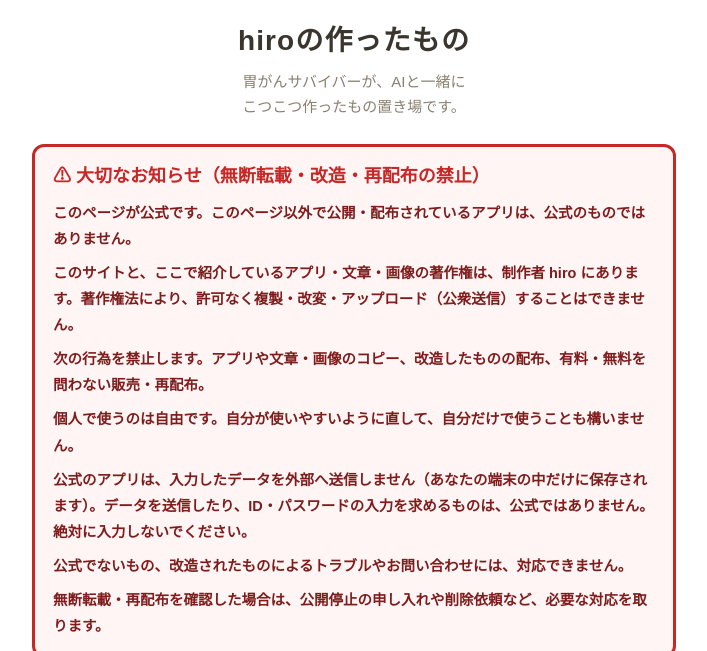
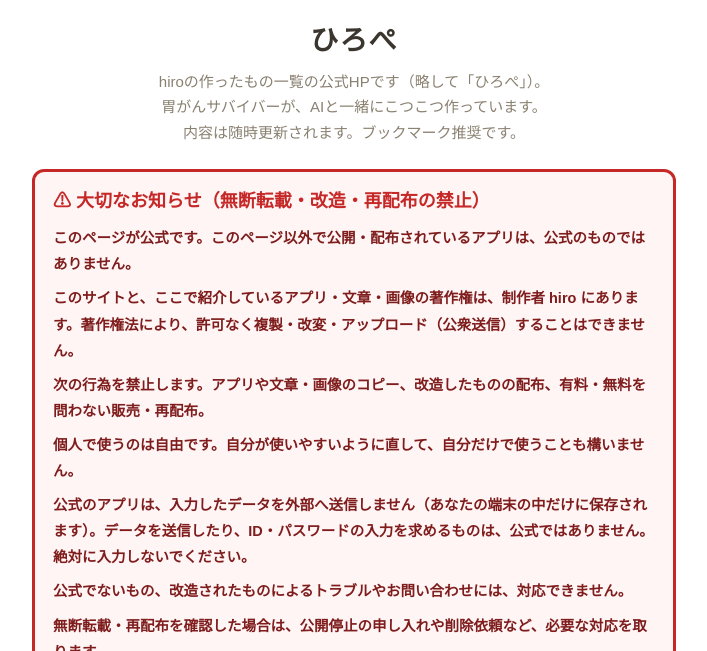
Before and after one commit to anshinsyukatu/works, a plain HTML site: page index.html in a window 1280 px wide. Shown: the part 149-800 px from the top of the page, without its empty margins (286-993 px from the left). Drawn offline with Linux system fonts and the light colour scheme.

Commit message:
Add files via upload

```diff
--- a/index.html
+++ b/index.html
@@ -3,8 +3,8 @@
 <head>
 <meta charset="UTF-8">
 <meta name="viewport" content="width=device-width, initial-scale=1.0">
-<title>hiroの作ったもの | 胃がんサバイバーがAIと作ったもの置き場</title>
-<meta name="description" content="胃がんサバイバー hiro が、AIと一緒にこつこつ作ったもの置き場。占いサイト、本、動画、日記、相談の窓口。">
+<title>ひろぺ | hiroの作ったもの 公式HP</title>
+<meta name="description" content="hiroの作ったもの一覧の公式HP「ひろぺ」。胃がんサバイバー hiro が、AIと一緒にこつこつ作ったもの置き場。占いサイト、本、動画、日記、相談の窓口。">
 <link rel="stylesheet" href="style.css">
 <style>
 /* 公式の注意喚起ボックス：ダークモードでも崩れないよう、背景色と文字色は固定値で指定 */
@@ -42,8 +42,8 @@
 
 <header class="hero">
 <img class="hero-photo" src="img/profile.jpg" alt="hiroの顔写真" width="96" height="96">
-<h1>hiroの作ったもの</h1>
-<p class="hero-sub">胃がんサバイバーが、AIと一緒に<br>こつこつ作ったもの置き場です。</p>
+<h1>ひろぺ</h1>
+<p class="hero-sub">hiroの作ったもの一覧の公式HPです（略して「ひろぺ」）。<br>胃がんサバイバーが、AIと一緒にこつこつ作っています。<br>内容は随時更新されます。ブックマーク推奨です。</p>
 </header>
 
 <section id="official-notice" aria-label="無断転載・再配布についての大切なお知らせ">
```
